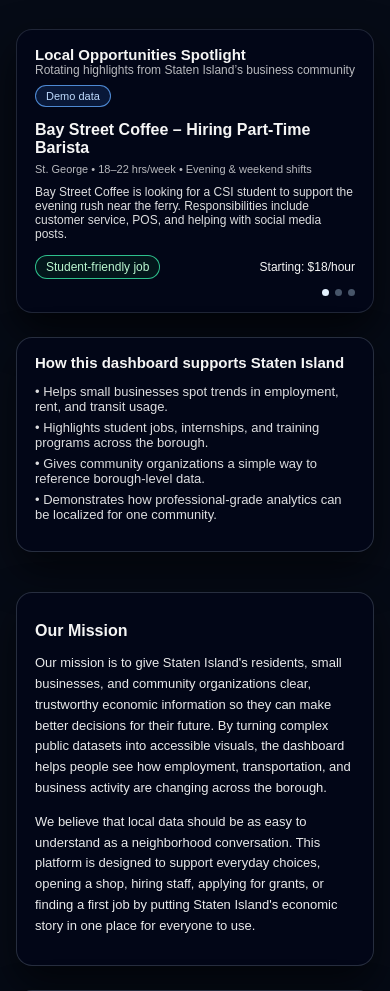
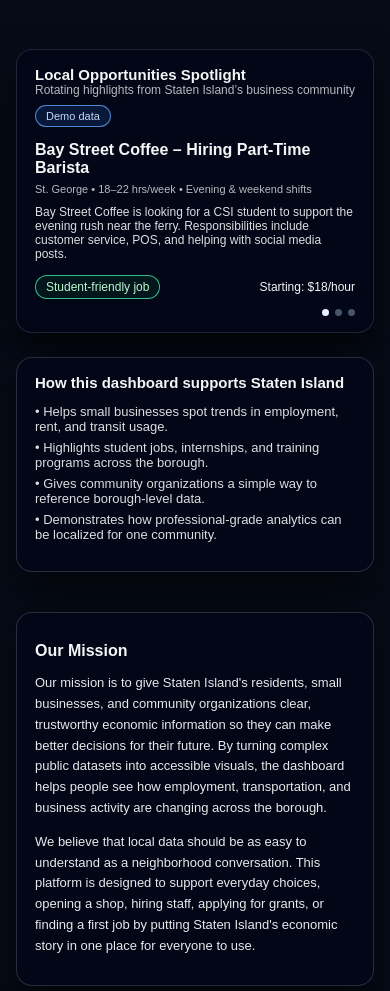
Before and after one commit to Angeloponniah06/DataDrivenStatenIsland, a Flask app: page / in a window 390 px wide. Shown: the part 396-1387 px from the top of the page. Run offline with Flask 3, Linux system fonts and the light colour scheme.

Commit message:
more updates on the banner and the slide show

```diff
--- a/templates/index.html
+++ b/templates/index.html
@@ -112,8 +112,7 @@
         }
 
         main {
-            padding: 30px 60px 60px;
-            padding-top: 0;
+            padding: 60px 60px 60px;
         }
 
         /* Simple slideshow */
@@ -121,7 +120,7 @@
             display: grid;
             grid-template-columns: 2fr 1.2fr;
             gap: 24px;
-            margin-top: 50px;
+            margin-top: 0;
         }
         .carousel-card {
             background: #020617;
@@ -366,12 +365,11 @@
                 font-size: 15px;
             }
             main {
-                padding: 24px 24px 40px;
-                padding-top: 0;
+                padding: 40px 24px 40px;
             }
             .carousel {
                 grid-template-columns: 1fr;
-                margin-top: 40px;
+                margin-top: 0;
             }
             .mission-section {
                 grid-template-columns: 1fr;
@@ -426,11 +424,10 @@
                 text-align: center;
             }
             main {
-                padding: 20px 16px 32px;
-                padding-top: 0;
+                padding: 30px 16px 32px;
             }
             .carousel {
-                margin-top: 30px;
+                margin-top: 0;
             }
             .carousel-card {
                 padding: 16px 18px;
```
